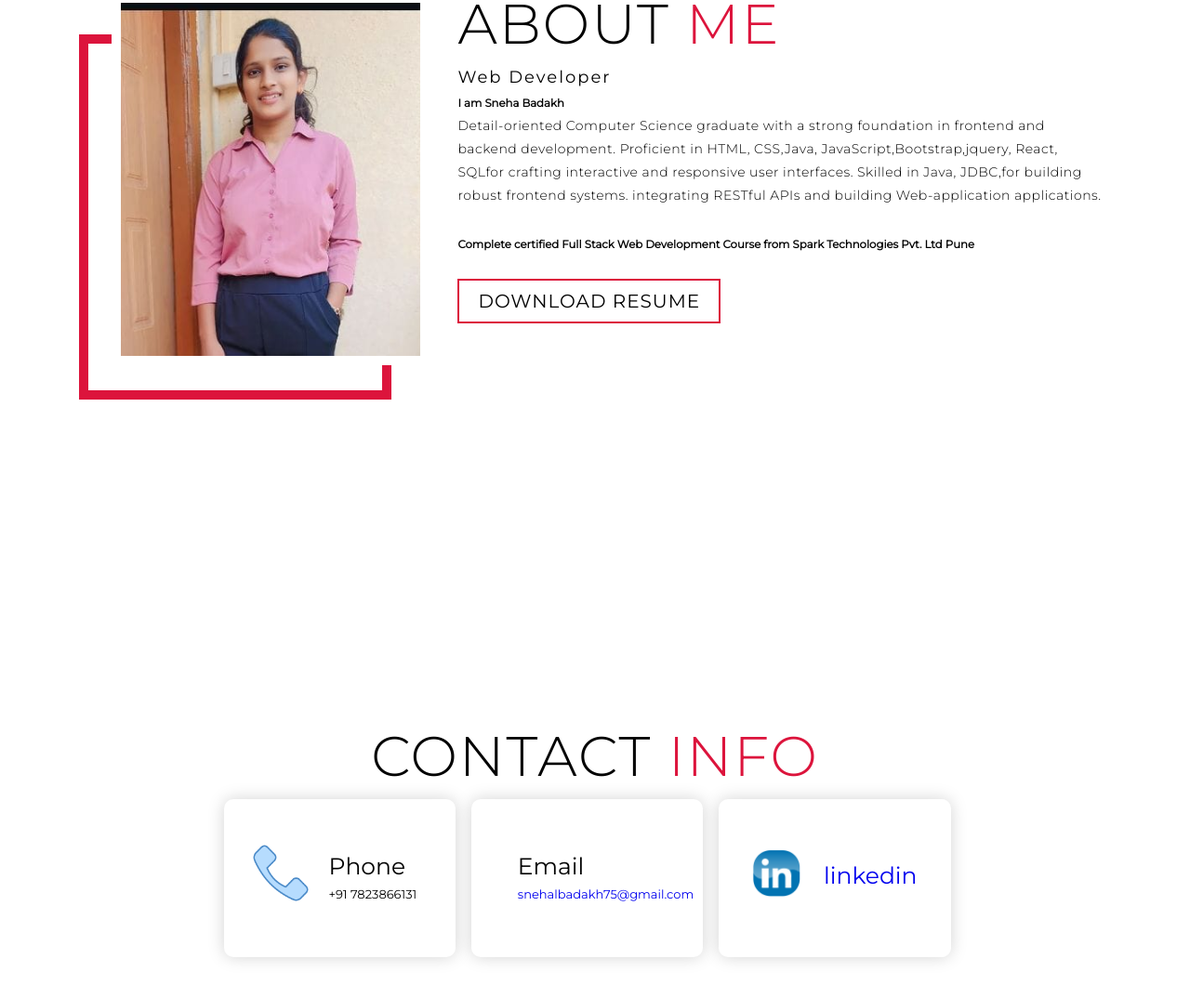
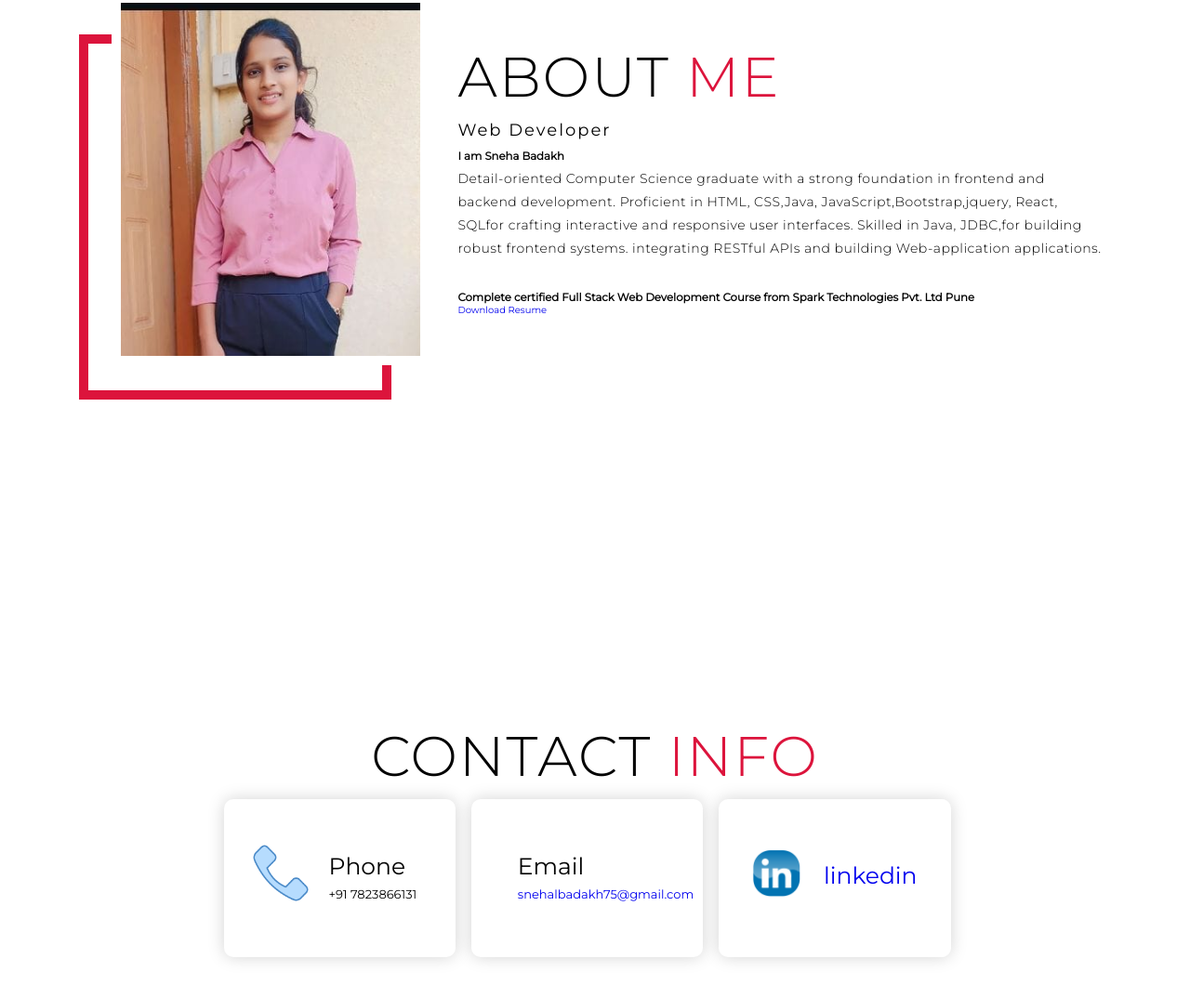
Before and after one commit to badakhsnehal/snehalsportfolio, a plain HTML site: page index.html in a window 1280 px wide. Shown: the part 3046-4120 px from the top of the page at 93% size. Drawn offline with Linux system fonts and the light colour scheme.

Commit message:
Updated index.html with latest changes

```diff
--- a/index.html
+++ b/index.html
@@ -202,7 +202,8 @@
               development. Proficient in HTML, CSS,Java, JavaScript,Bootstrap,jquery, React, SQLfor crafting interactive and responsive user interfaces. Skilled in Java, JDBC,for building  robust frontend systems. integrating RESTful APIs and building Web-application applications. </p>
         <br>
       <h1><b>Complete certified Full Stack Web Development Course from Spark Technologies Pvt. Ltd Pune</b></h1>
-        <a href="snehalresume.docx" class="cta">Download Resume</a>
+      <a href="https://raw.githubusercontent.com/your-github-username/your-repo-name/main/snehalvadakhresume.pdf" download>Download Resume</a>
+
       </div>
     </div>
   </section>
```
